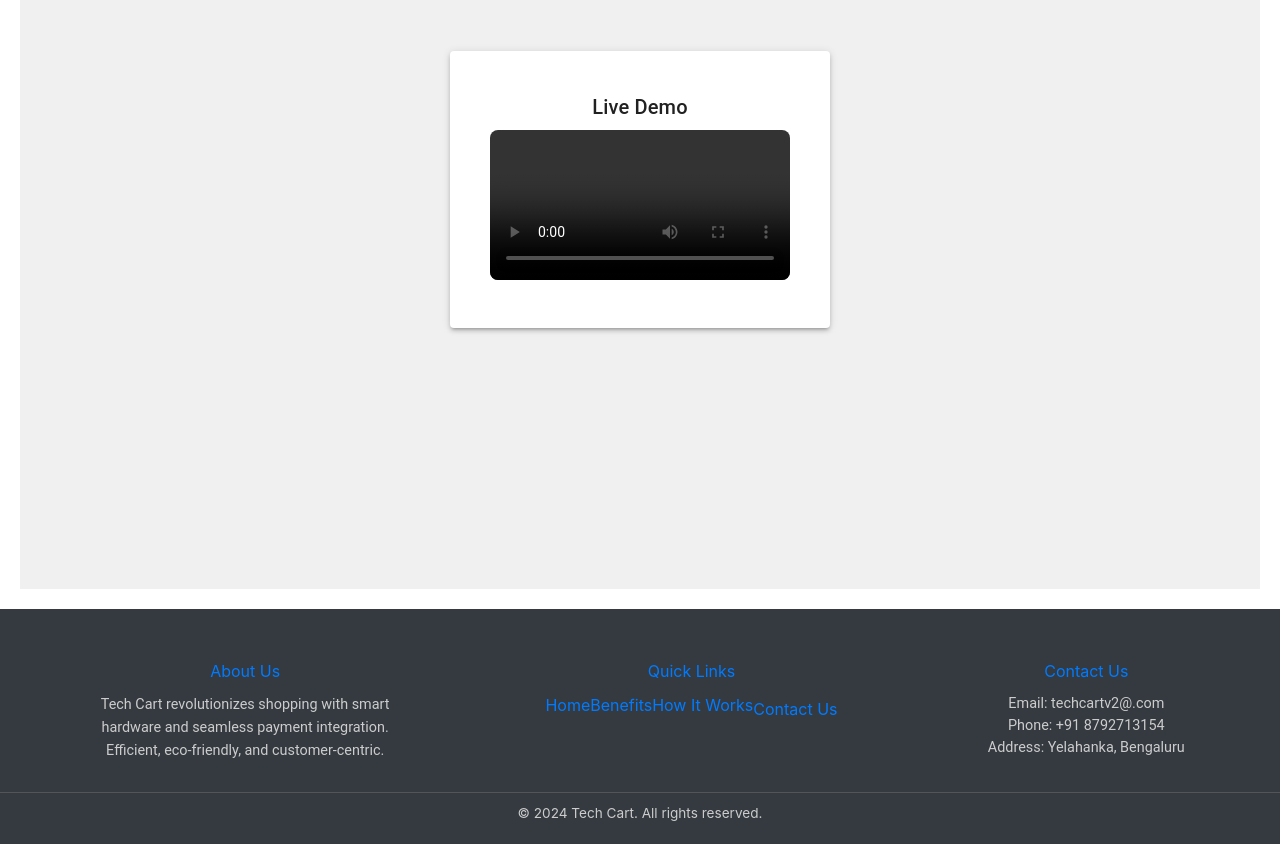
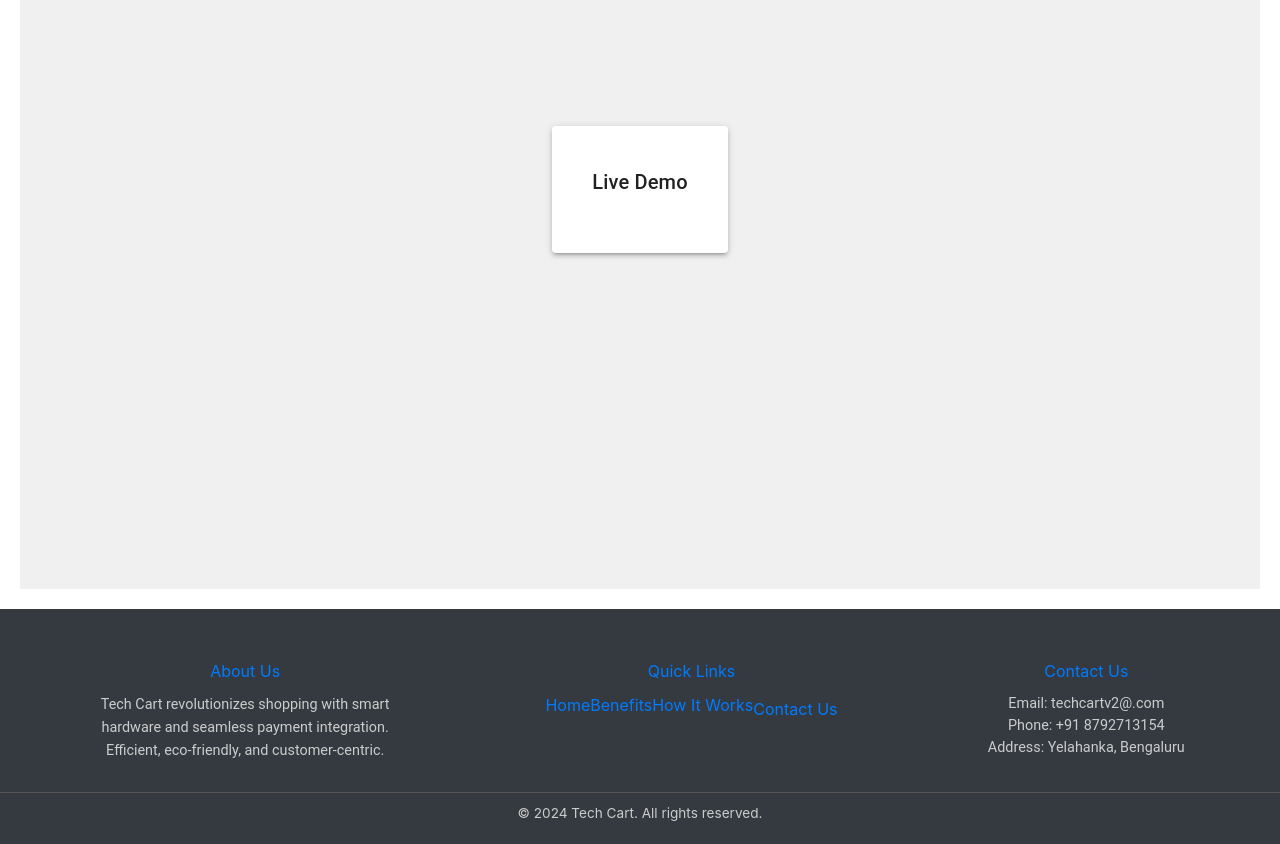
Before and after one commit to Vision-4-Tech/TechCart-Frontend, a React (Create React App) app: page / in a window 1280 px wide. Shown: the part 2560-3404 px from the top of the page. Built offline with nearby package versions, Linux system fonts and the light colour scheme.

Commit message:
Update LiveDemo.jsx

```diff
--- a/src/components/LiveDemo.jsx
+++ b/src/components/LiveDemo.jsx
@@ -25,15 +25,7 @@ const LiveDemo = () => {
           <Typography variant="h6" gutterBottom>
             Live Demo
           </Typography>
-          <video
-            controls
-            style={{
-              width: "100%",
-              borderRadius: "8px",
-            }}
-          >
-            Your browser does not support the video tag.
-          </video>
+
         </CardContent>
       </Card>
     </Box>
```
